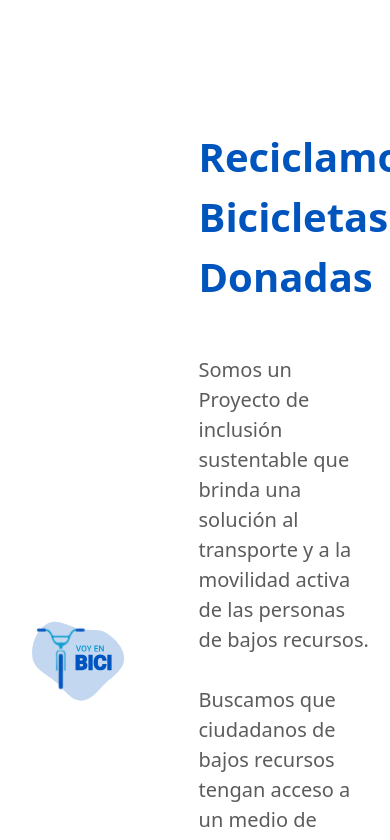
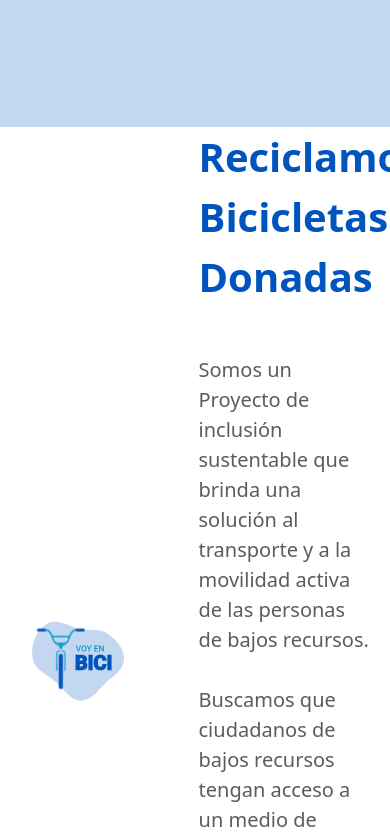
Before and after one commit to santiclfriedrich/voyenbici, a React (Vite) app: page / in a window 390 px wide. Shown: the part 1800-2640 px from the top of the page. Built offline with nearby package versions, Linux system fonts and the light colour scheme.

Commit message:
Add padding to achievements

```diff
--- a/src/components/About/About.jsx
+++ b/src/components/About/About.jsx
@@ -20,7 +20,7 @@ export default function About() {
         </article>
       </section>
       <img src="/wave1.svg" alt="waves" style={{position:'absolute'}}/>
-      <section className="flex w-[100%] m-auto my-[200px]">
+      <section className="flex w-[100%] m-auto my-[200px] bg-white">
         <article className="w-[90%] m-auto flex">
           <img className="m-auto w-[30%]" src="/bici.svg" alt="bici" />
           <div className="article__content w-[70%] flex flex-col justify-center items-end">
--- a/src/components/Contact/Contact.jsx
+++ b/src/components/Contact/Contact.jsx
@@ -3,7 +3,7 @@ import ContactHeading from "./ContactHeading";
 
 export default function Contact() {
   return (
-    <section id="contact" className="max-w-screen h-auto flex flex-col justify-center px-8 sm:px-8 md:px-16 lg:px-32 py-8 sm:py-8 md:py-16 lg:py-32 box-border overflow-hidden">
+    <section id="contact" className="max-w-screen bg-white h-auto flex flex-col justify-center px-8 sm:px-8 md:px-16 lg:px-32 py-8 sm:py-8 md:py-16 lg:py-32 box-border overflow-hidden">
       <ContactHeading/>
       <ContactForm/>
     </section>
--- a/src/pages/Achievements.jsx
+++ b/src/pages/Achievements.jsx
@@ -19,7 +19,7 @@ export const Achievements = () => {
           mucho esfuerzo, por el bien de los más desfavorecidos.{" "}
         </p>
       </div>
-      <section className="achievements__cards grid grid-cols-1 md:grid-cols-2 lg:grid-cols-3 gap-4">
+      <section className="achievements__cards grid grid-cols-1 md:grid-cols-2 lg:grid-cols-3 gap-4 p-20">
         {achievements.map((item, i) => {
           return (
             <AchievementCard
--- a/src/pages/Home.jsx
+++ b/src/pages/Home.jsx
@@ -8,7 +8,7 @@ import ImageBicis from '../../public/img-home-desktop.png'
 
 const Home = () => {
   return (
-    <>
+    <div className="bg-[#C4D8F0]">
       <Slider />
       <About />
       <Articles />
@@ -16,7 +16,7 @@ const Home = () => {
       <Element name="contact">
         <Contact />
       </Element>
-    </>
+    </div>
   );
 };
 
```
